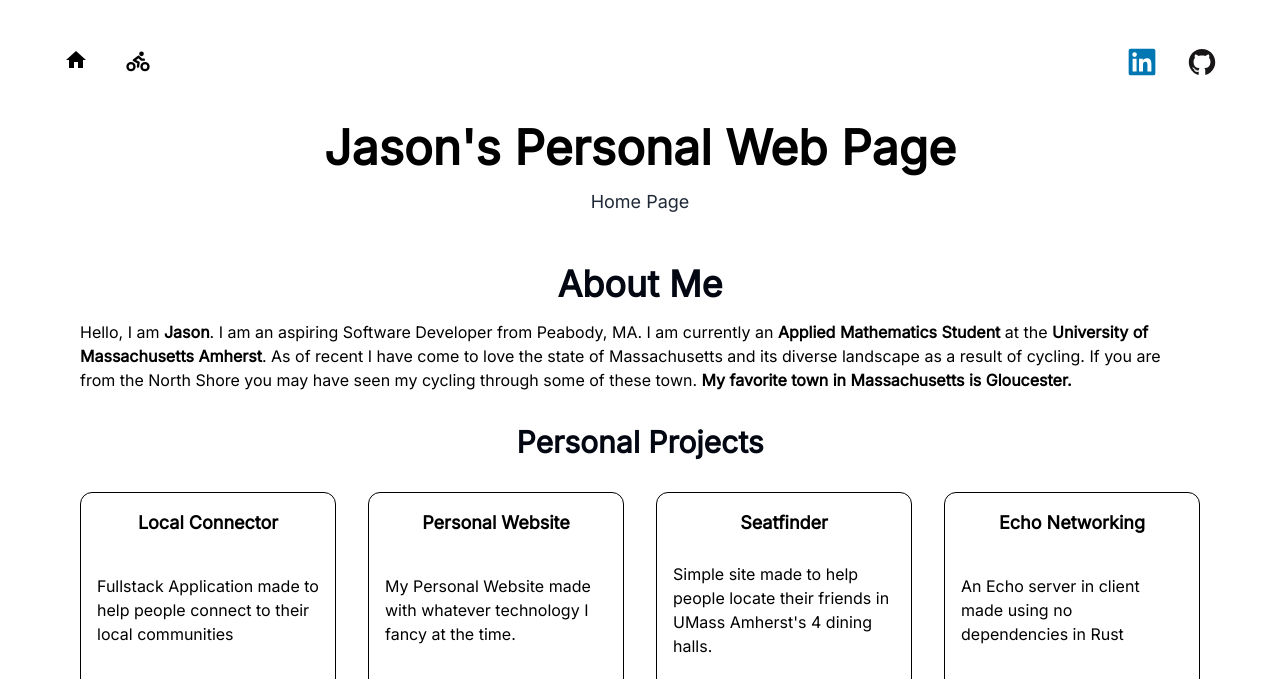
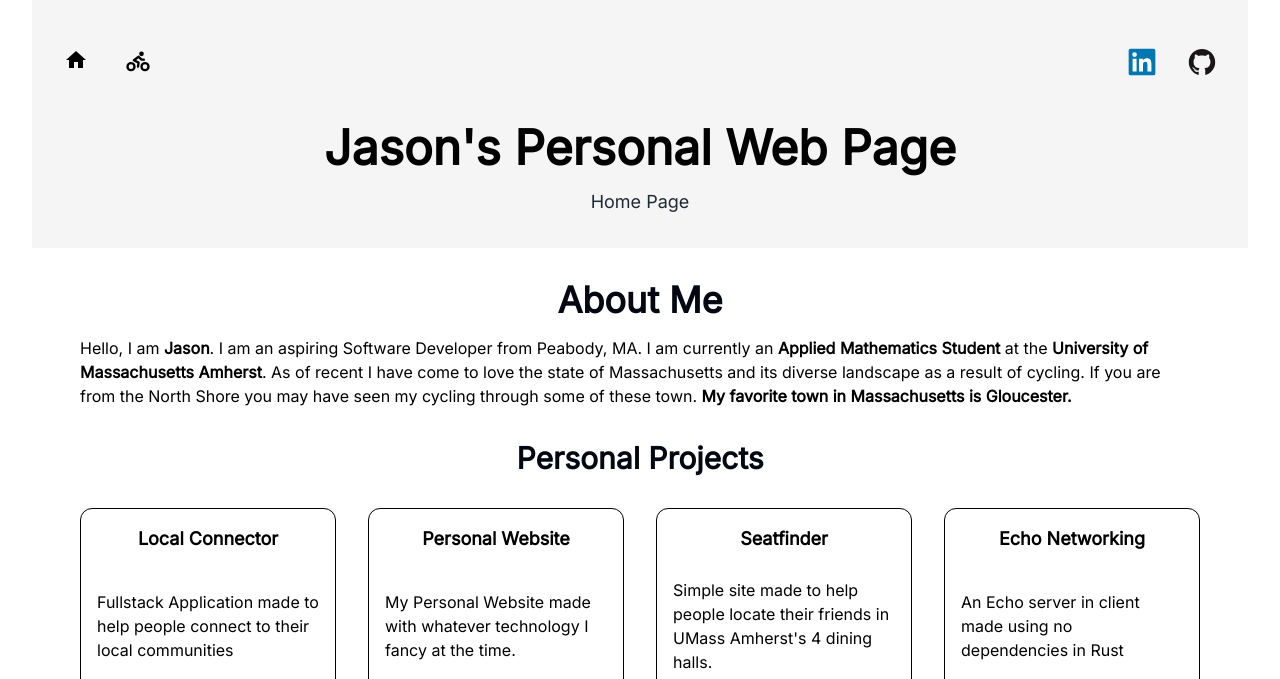
Before and after one commit to khazixi/Personal-Website, an Astro site: page / in a window 1280 px wide. Shown: the top 679 px of the page. Built offline with nearby package versions, Linux system fonts and the light colour scheme; Astro itself is replaced by a stand-in of ours.

Commit message:
Changed Header Color

```diff
--- a/src/components/Header.astro
+++ b/src/components/Header.astro
@@ -1,3 +1,3 @@
-<header class="flex flex-col items-center py-4 gap-4 w-full">
+<header class="flex flex-col items-center pt-4 pb-8 gap-4 w-full bg-neutral-100">
   <slot />
 </header>
```
